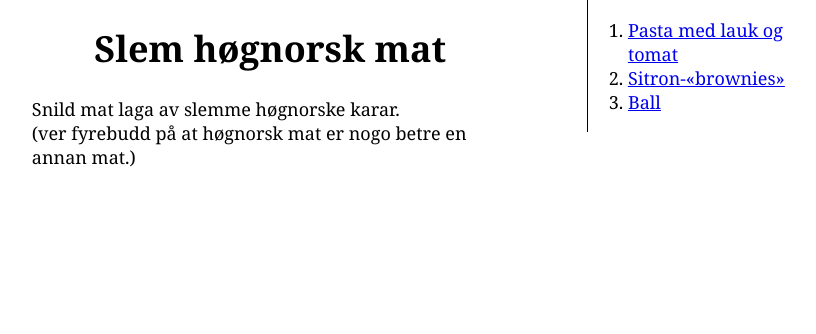
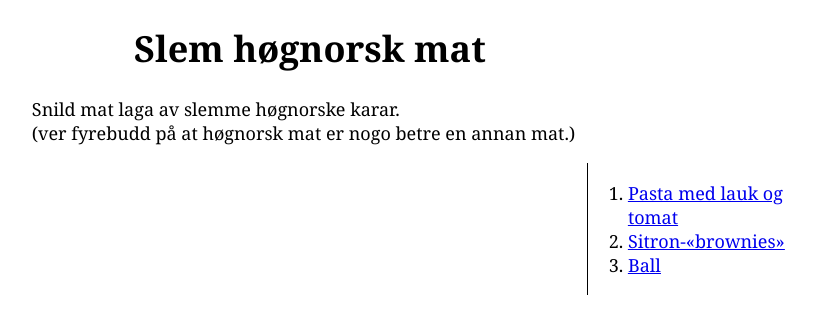
Before and after one commit to LFalch/aelipus.github.io, a PHP site: page /index.html in a window 1280 px wide. Shown: the top 334 px of the page, without its empty margins (211-1027 px from the left). Run offline with PHP 8.4, Linux system fonts and the light colour scheme.

Commit message:
Update bunad.css

```diff
--- a/css/bunad.css
+++ b/css/bunad.css
@@ -14,7 +14,7 @@ body {
 
 .hovudlut {
 	float: left;
-	width: 60%;
+	width: 70%;
 }
 
 .peikarar {
```
